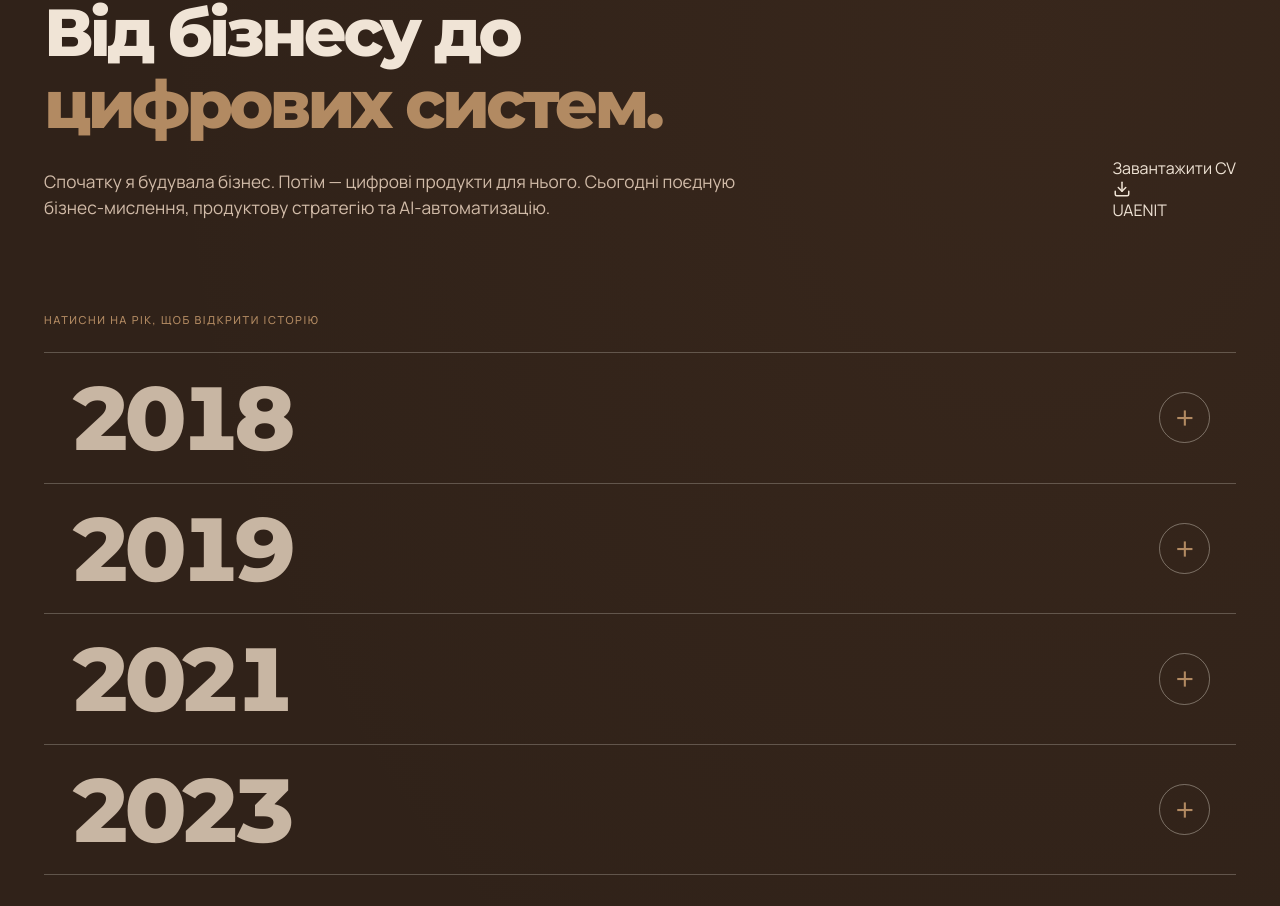
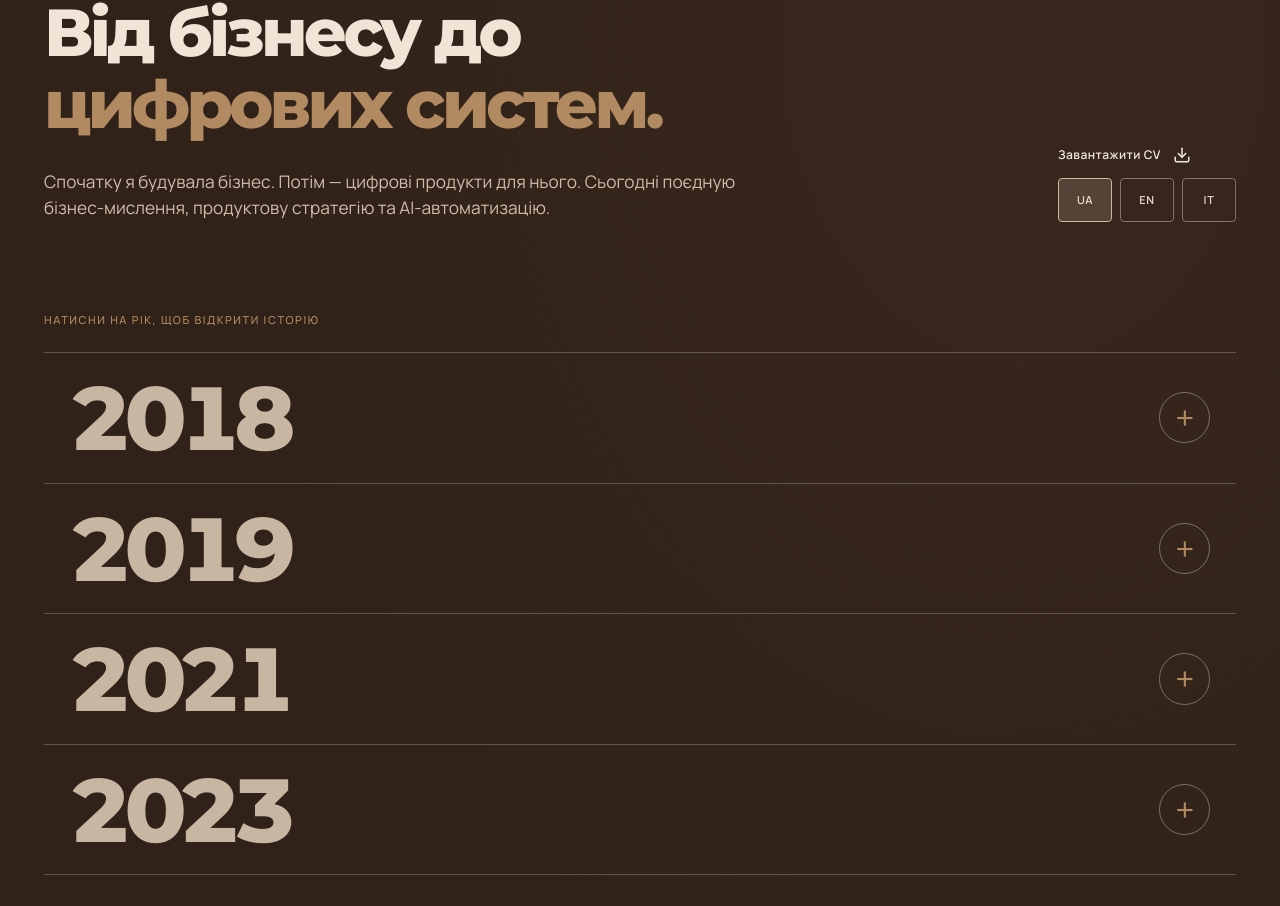
Before and after one commit to marinaravvv/marina-ravliuk-portfolio, a React (Vite) app: page /ua in a window 1280 px wide. Shown: the part 2241-3147 px from the top of the page. Built offline with nearby package versions, Linux system fonts and the light colour scheme; a web font is replaced by a local one.

Commit message:
Style three PDF language download options in My Journey

```diff
--- a/src/styles.css
+++ b/src/styles.css
@@ -2936,3 +2936,62 @@ body,.portfolio{font-family:var(--rav-sans)}
   .mav8-company-section .mav8-company-text h2{font-size:clamp(64px,19vw,115px)}
   .mav8-company-section .mav8-company-text .mav8-company-statement{font-size:clamp(20px,5.5vw,28px)}
 }
+
+
+/* CV downloads: real language choice beside My Journey. */
+.journey-cv-select{
+  display:flex;
+  flex-direction:column;
+  align-items:flex-start;
+  justify-content:center;
+  gap:14px;
+}
+.journey-cv-label{
+  display:inline-flex;
+  align-items:center;
+  gap:12px;
+  color:#F2E7DC;
+  font:600 12px/1.5 var(--rav-sans);
+  letter-spacing:.04em;
+}
+.journey-cv-languages{
+  display:flex;
+  align-items:center;
+  gap:8px;
+}
+.journey-cv-language{
+  display:grid;
+  place-items:center;
+  width:54px;
+  height:44px;
+  border:1px solid rgba(244,230,214,.40);
+  border-radius:4px;
+  background:transparent;
+  color:#EEDBCC;
+  font:600 11px/1 var(--rav-sans);
+  letter-spacing:.06em;
+  text-decoration:none;
+  transition:color .22s,background .22s,border-color .22s;
+}
+.journey-cv-language:hover,
+.journey-cv-language:focus-visible{
+  background:#F4EADF;
+  border-color:#F4EADF;
+  color:#302219;
+}
+.journey-cv-language.is-current{
+  border-color:#CFB69F;
+  background:rgba(244,230,214,.15);
+}
+.journey-cv-language:focus-visible{
+  outline:2px solid #B28A62;
+  outline-offset:4px;
+}
+@media(max-width:760px){
+  .journey-cv-select{gap:12px;margin-top:6px}
+  .journey-cv-languages{gap:9px}
+  .journey-cv-language{width:56px;height:46px}
+}
+@media(prefers-reduced-motion:reduce){
+  .journey-cv-language{transition:none}
+}
```
